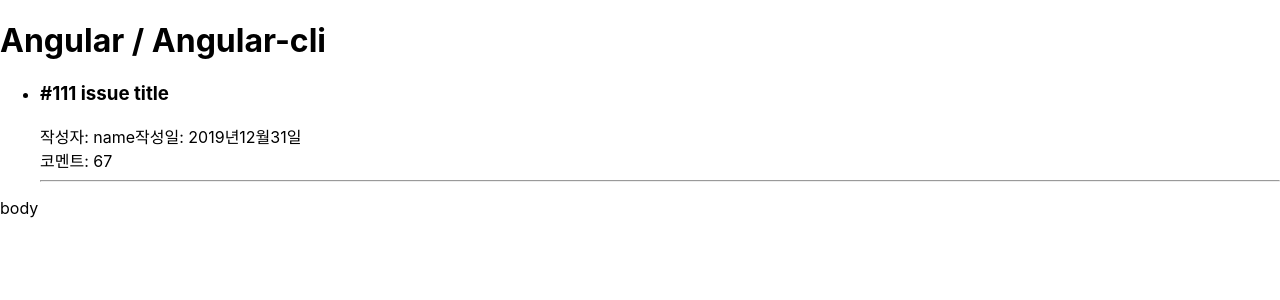
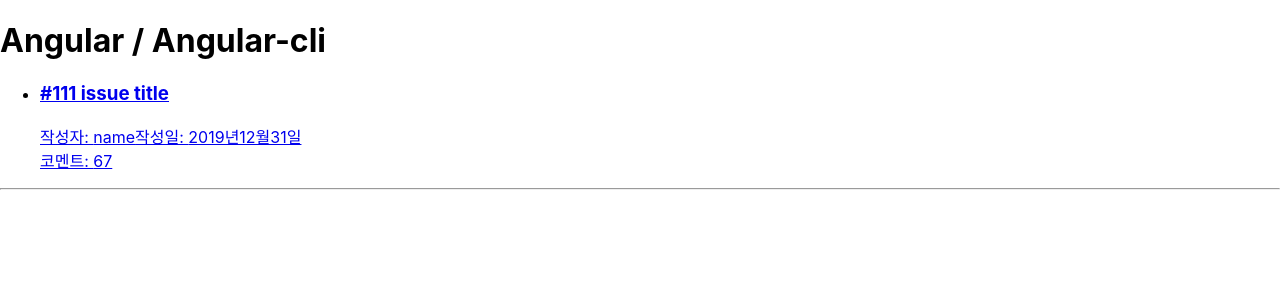
Before and after one commit to NarciSource/Pre-Onboarding-FE--corp-task-01, a React (Create React App) app: page / in a window 1280 px wide. Shown: the top 300 px of the page. Built offline with nearby package versions, Linux system fonts and the light colour scheme.

Commit message:
feat: react-router-dom 추가

```diff
--- a/package.json
+++ b/package.json
@@ -8,6 +8,7 @@
     "@testing-library/user-event": "^13.5.0",
     "react": "^18.2.0",
     "react-dom": "^18.2.0",
+    "react-router-dom": "^6.22.3",
     "react-scripts": "5.0.1",
     "web-vitals": "^2.1.4"
   },
--- a/src/App.jsx
+++ b/src/App.jsx
@@ -1,13 +1,10 @@
 import './App.css';
-import Home from './Home';
-import Detail from './Detail';
+import { RouterProvider } from 'react-router-dom';
+import router from './router';
 
 function App() {
   return (
-    <div>
-      <Home></Home>
-      <Detail></Detail>
-    </div>
+    <RouterProvider router={router}></RouterProvider>
   );
 }
 
--- a/src/Home.jsx
+++ b/src/Home.jsx
@@ -1,9 +1,11 @@
 import { useState } from 'react';
+import { Link, Outlet } from 'react-router-dom';
 
 function Home() {
     const [issues, setIssues] = useState([
         {
-            title: "#111 issue title",
+            num: 111,
+            title: "issue title",
             author: "name",
             date: "2019년12월31일",
             comments: 67,
@@ -12,12 +14,14 @@
 
     return (
         <div>
+            <div className='issue-list'>
                 <h1>Angular / Angular-cli</h1>
                 <ul>
                 {issues.map((item, idx)=> (
                     <li key={idx}>
+                        <Link to={`/detail/${item.num}`}>
                             <div>
-                    <h3>{item.title}</h3>
+                                <h3>{`#${item.num} ${item.title}`}</h3>
                                 <div>
                                     <span>작성자: {item.author}</span>
                                     <sapn>작성일: {item.date}</sapn>
@@ -26,10 +30,16 @@
                             <div>
                                 <span>코멘트: {item.comments}</span>
                             </div>
-                <hr></hr>
+                        </Link>
                     </li>
                 ))}
                 </ul>
+            </div>
+            <hr></hr>
+
+            <div className='issue-detail'>
+                <Outlet></Outlet>
+            </div>
         </div>
     );
 }
--- /dev/null
+++ b/src/router.jsx
@@ -0,0 +1,18 @@
+import { createBrowserRouter } from 'react-router-dom';
+import Home from './Home';
+import Detail from './Detail';
+
+const router = createBrowserRouter([
+    {
+        path: "/",
+        element: <Home></Home>,
+        children: [
+            {
+                path: "/detail/:number",
+                element: <Detail></Detail>,
+            }
+        ],
+    }
+]);
+
+export default router;
```
Also changed, not shown: 1 other file (tests, documents, lock files or other folders). Lines whose indentation alone changed are shown as unchanged.
